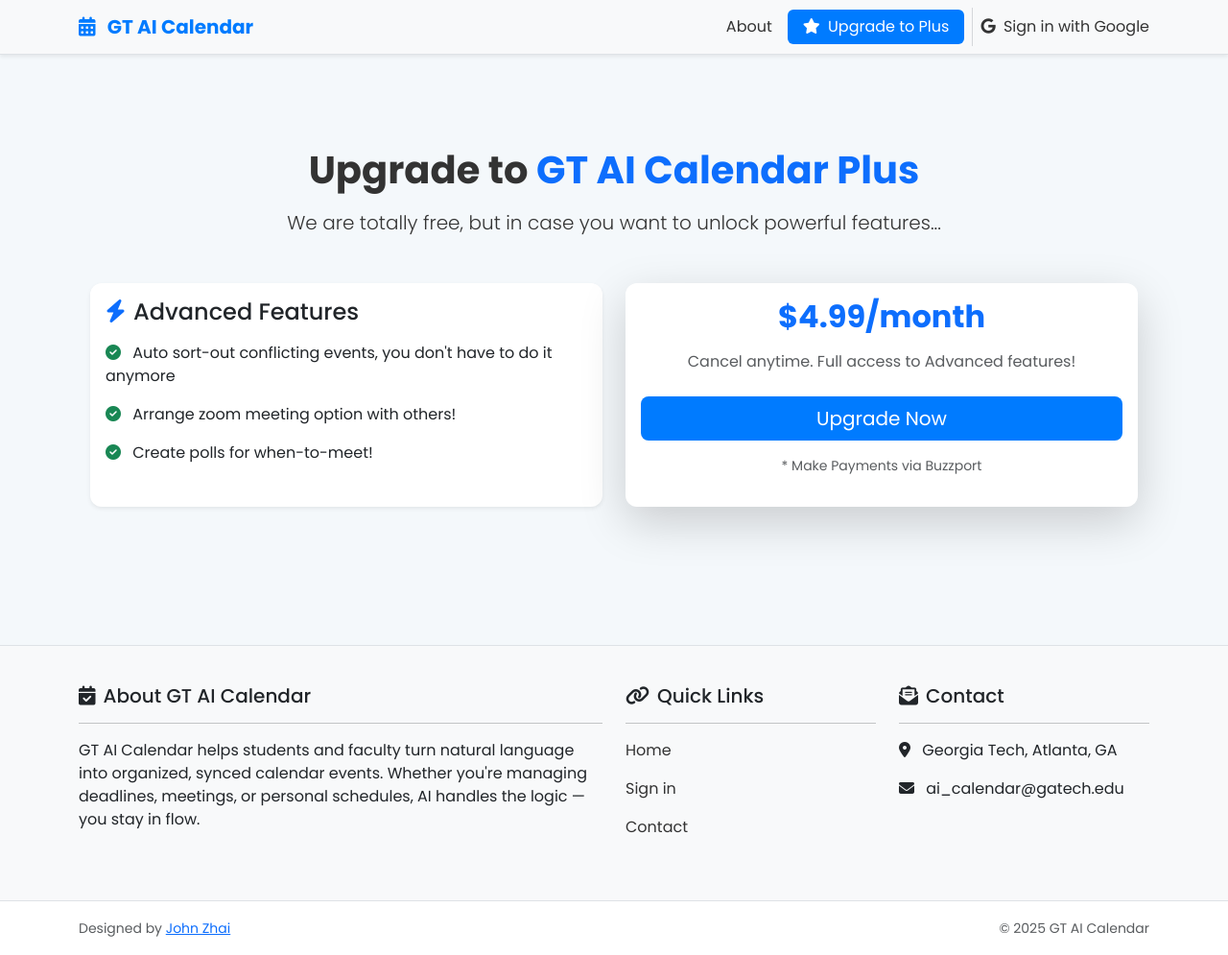
After one commit to xzhai45/AI_Calendar, a Django app: page /plus/ in a window 1280 px wide. The commit adds this page. Shown: the whole page at 96% size. Run offline with Django 5.2, Linux system fonts and the light colour scheme; data comes from the database, SQL or seed files in the repository; both versions use the stored data as it was after the commit; some libraries are stand-ins or nearby versions.

Commit message:
Add Plus page

```diff
--- a/AI_calendar/AI_calendar/templates/base.html
+++ b/AI_calendar/AI_calendar/templates/base.html
@@ -37,6 +37,12 @@
 
                     <li class="nav-item">
                         <a class="nav-link text-primary" href="{% url 'home.about' %}">About</a>
+                    </li>
+
+                    <li class="nav-item ms-2">
+                        <a class="btn btn-primary px-3" href="{% url 'home.plus' %}">
+                            <i class="fa-solid fa-star me-1"></i> Upgrade to Plus
+                        </a>
                     </li>
 
                     <div class="vr bg-secondary mx-2 d-none d-lg-block"></div>
--- /dev/null
+++ b/AI_calendar/home/templates/home/plus.html
@@ -0,0 +1,41 @@
+{% extends 'base.html' %}
+{% load static %}
+
+{% block title %}Upgrade to Plus - GT AI Calendar{% endblock %}
+
+{% block content %}
+<div class="container my-5">
+    <div class="text-center mb-5" data-aos="fade-up">
+        <h1 class="fw-bold">Upgrade to <span class="text-primary">GT AI Calendar Plus</span></h1>
+        <p class="lead mt-3">We are totally free, but in case you want to unlock powerful features...</p>
+    </div>
+
+    <div class="row g-4">
+        <!-- Feature List -->
+        <div class="col-md-6" data-aos="fade-up" data-aos-delay="100">
+            <div class="card border-0 shadow-sm h-100">
+                <div class="card-body">
+                    <h4 class="card-title mb-3"><i class="fa-solid fa-bolt me-2 text-primary"></i>Advanced Features</h4>
+                    <ul class="list-unstyled">
+                        <li class="mb-3"><i class="fa-solid fa-check-circle text-success me-2"></i> Auto sort-out conflicting events, you don't have to do it anymore </li>
+                        <li class="mb-3"><i class="fa-solid fa-check-circle text-success me-2"></i> Arrange zoom meeting option with others! </li>
+                        <li class="mb-3"><i class="fa-solid fa-check-circle text-success me-2"></i> Create polls for when-to-meet!</li>
+                    </ul>
+                </div>
+            </div>
+        </div>
+
+        <!-- Pricing Card -->
+        <div class="col-md-6" data-aos="fade-up" data-aos-delay="200">
+            <div class="card border-0 shadow-lg h-100 text-center">
+                <div class="card-body d-flex flex-column justify-content-center">
+                    <h2 class="fw-bold mb-3 text-primary">$4.99/month</h2>
+                    <p class="text-muted mb-4">Cancel anytime. Full access to Advanced features!</p>
+                    <a href="#" class="btn btn-primary btn-lg px-5">Upgrade Now</a>
+                    <p class="mt-3 small text-muted">* Make Payments via Buzzport</p>
+                </div>
+            </div>
+        </div>
+    </div>
+</div>
+{% endblock %}
--- a/AI_calendar/home/urls.py
+++ b/AI_calendar/home/urls.py
@@ -10,4 +10,5 @@
     path('chat-history/', views.get_chat_history, name='chat_history'),
     path('suggested-events/', views.get_event_suggestions, name='get_event_suggestions'),
     path('about/', views.about, name='home.about'),
+    path('plus/', views.plus, name='home.plus'),
 ]
--- a/AI_calendar/home/views.py
+++ b/AI_calendar/home/views.py
@@ -192,6 +192,10 @@
     template_data['title'] = 'About'
     return render(request, 'home/about.html', {'template_data': template_data})
 
+def plus(request):
+    template_data = {}
+    template_data['title'] = 'Plus'
+    return render(request, 'home/plus.html', {'template_data': template_data})
 
 @csrf_exempt
 @require_POST
```
Also changed, not shown: AI_calendar/db.sqlite3.
